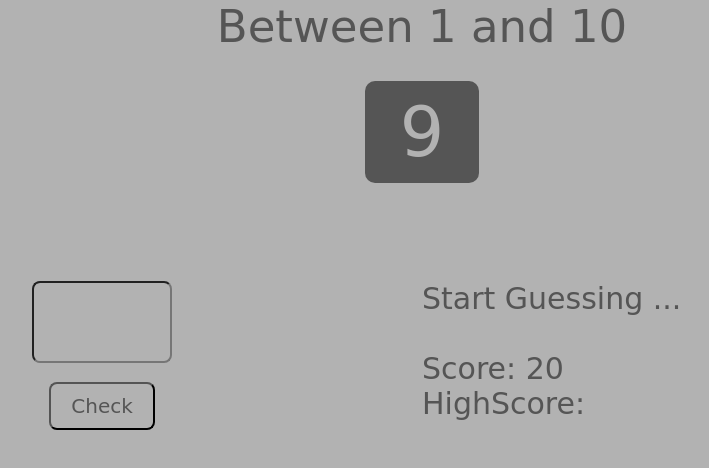
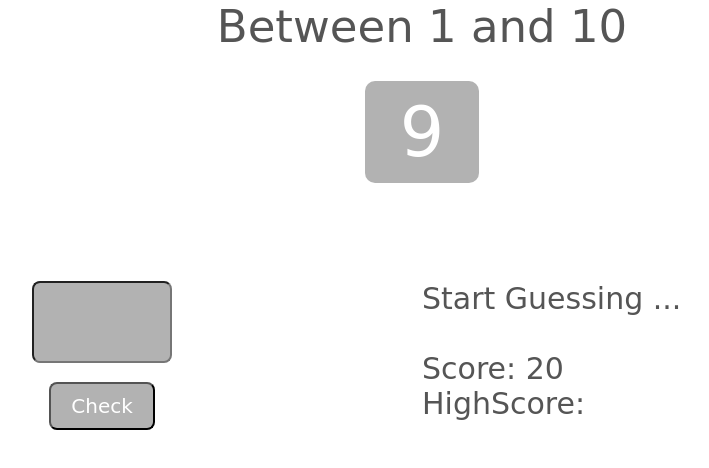
Before and after one commit to Axmadjanov/RandomNumber, a plain HTML site: page index.html in a window 1280 px wide. Shown: the whole page, without its empty margins (218-927 px from the left). Drawn offline with Linux system fonts and the light colour scheme; a web font is replaced by a local one.

Commit message:
some css styles changed

```diff
--- a/script.js
+++ b/script.js
@@ -1,4 +1,5 @@
 const randomNum = document.querySelector(".randomNum1")
+const container= document.querySelector(".container")
 const checkButton = document.querySelector(".checkButton")
 const number = document.querySelector(".number")
 const Guessing = document.querySelector(".guessing")
@@ -11,6 +12,7 @@ randomNum.textContent=Math.floor(Math.random() * 10)
 checkButton.addEventListener("click",()=>{
     if(number.value === randomNum.textContent){
          Guessing.textContent="Corret number";
+container.style.background="yellowgreen"
     }
     if( number.value > randomNum.textContent ){
             Guessing.textContent="Too high";
--- a/style.css
+++ b/style.css
@@ -7,7 +7,6 @@
   font-family: "Supermercado One", cursive;
 }
 .container{
-  background-color:#b2b2b2;
   height:100vh;
   color:#555;
 }
@@ -18,7 +17,7 @@
 }
 .randomNum {
   margin-top: 60px;
-  color:#b2b2b2;
+  color:#fff;
   text-align: center;
 }
 .randomNum span {
@@ -26,7 +25,7 @@
   padding: 10px 35px;
   font-size: 70px;
   z-index:999;
-  background-color: #555;
+  background-color:#b2b2b2;
 }
 .resultContainer {
   padding: 70px 0;
@@ -36,7 +35,7 @@
 .number {
   border-radius:8px;
   background-color:#b2b2b2;
-  color:#555;
+  color:#fff;
   font-size: 50px;
   padding: 10px;
   width: 140px;
@@ -44,12 +43,11 @@
 .buttonCheck {
   grid-column-start: 1;
   grid-column-end: 3;
-
   text-align: center;
 }
 .buttonCheck button {
    background-color:#b2b2b2;
-  color:#555;
+  color:#fff;
   cursor: pointer;
   border-radius: 8px;
   font-size: 20px;
```
